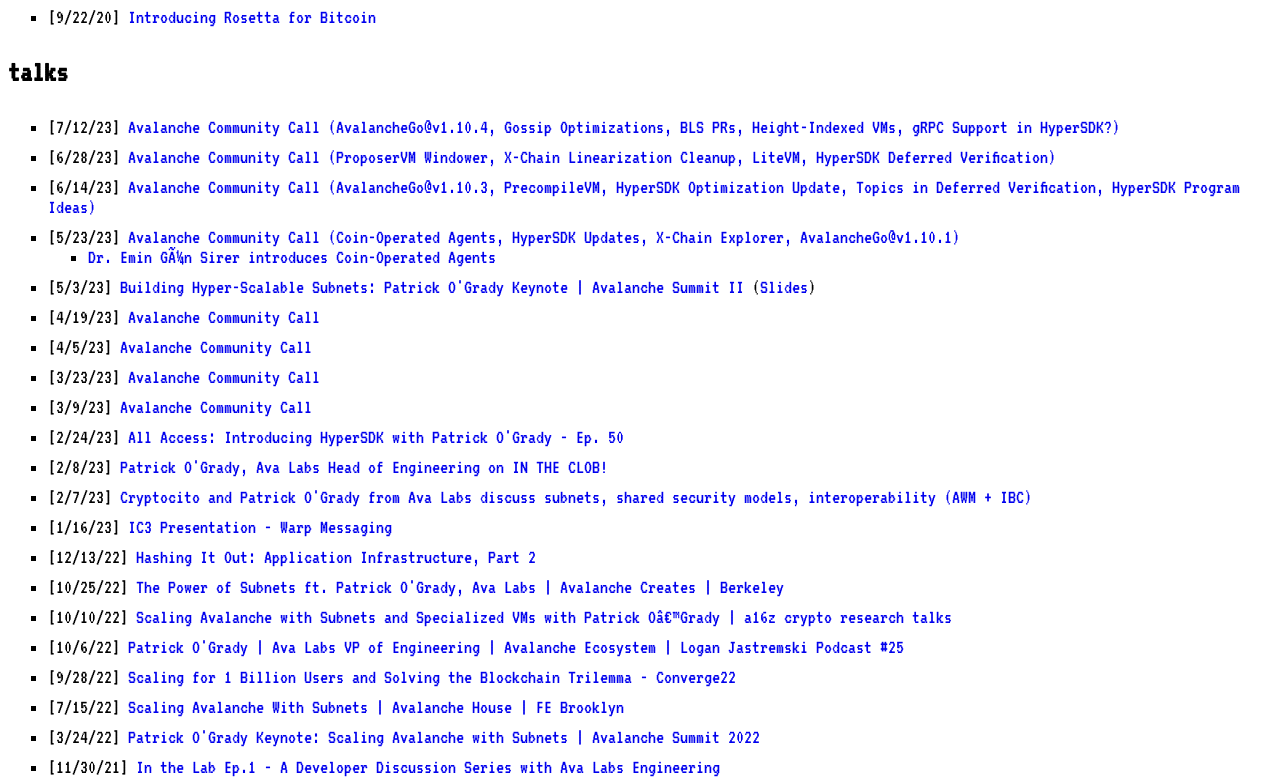
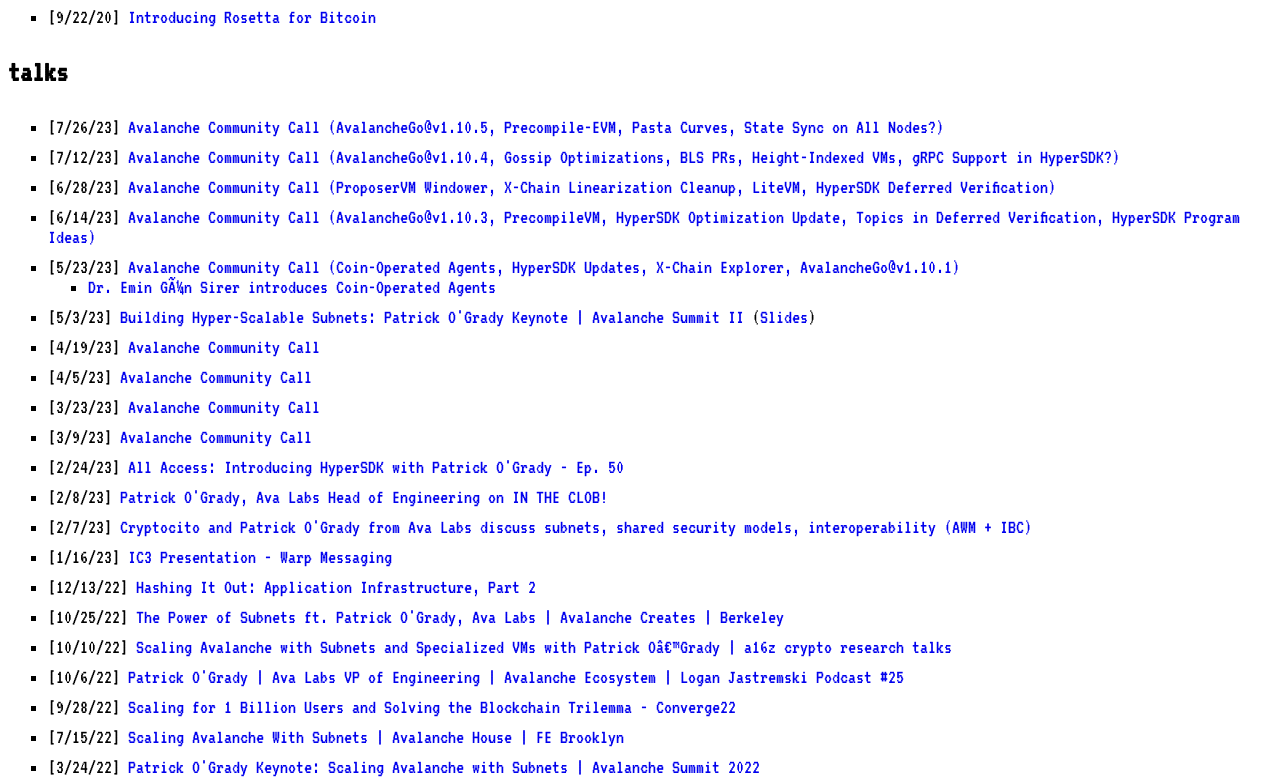
Before and after one commit to patrick-ogrady/website, a plain HTML site: page public/index.html in a window 1280 px wide. Shown: the part 2404-3188 px from the top of the page. Drawn offline with Linux system fonts and the light colour scheme.

Commit message:
add latest community call

```diff
--- a/public/index.html
+++ b/public/index.html
@@ -681,6 +681,13 @@
         <h3>talks</h3>
         <ul>
           <li>
+            [7/26/23]
+            <a href="https://www.youtube.com/live/Ut5hCKNgPFQ?feature=share"
+              >Avalanche Community Call (AvalancheGo@v1.10.5, Precompile-EVM,
+              Pasta Curves, State Sync on All Nodes?)</a
+            >
+          </li>
+          <li>
             [7/12/23]
             <a href="https://www.youtube.com/live/WkcDT0uriI4?feature=share"
               >Avalanche Community Call (AvalancheGo@v1.10.4, Gossip
```
